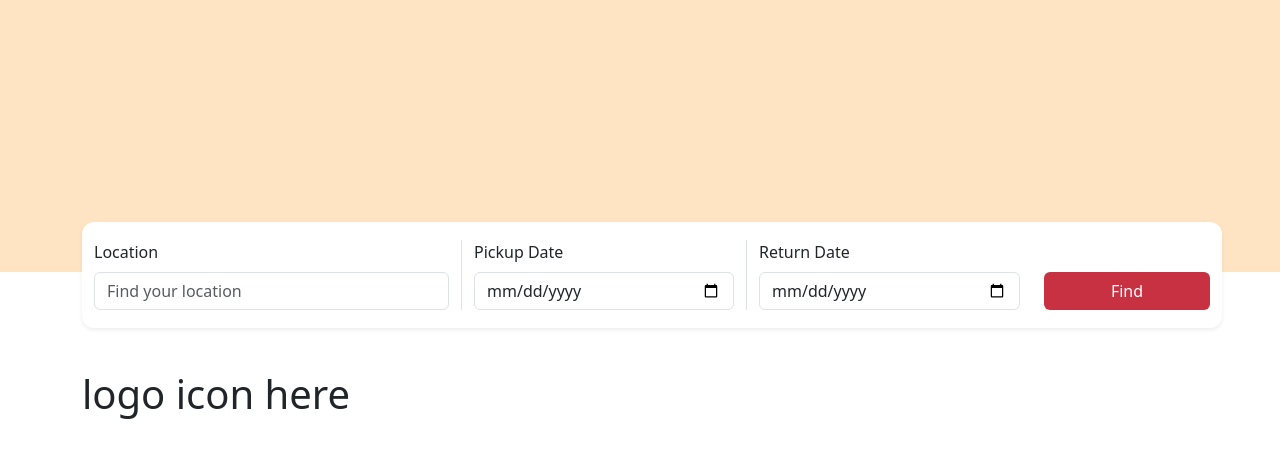
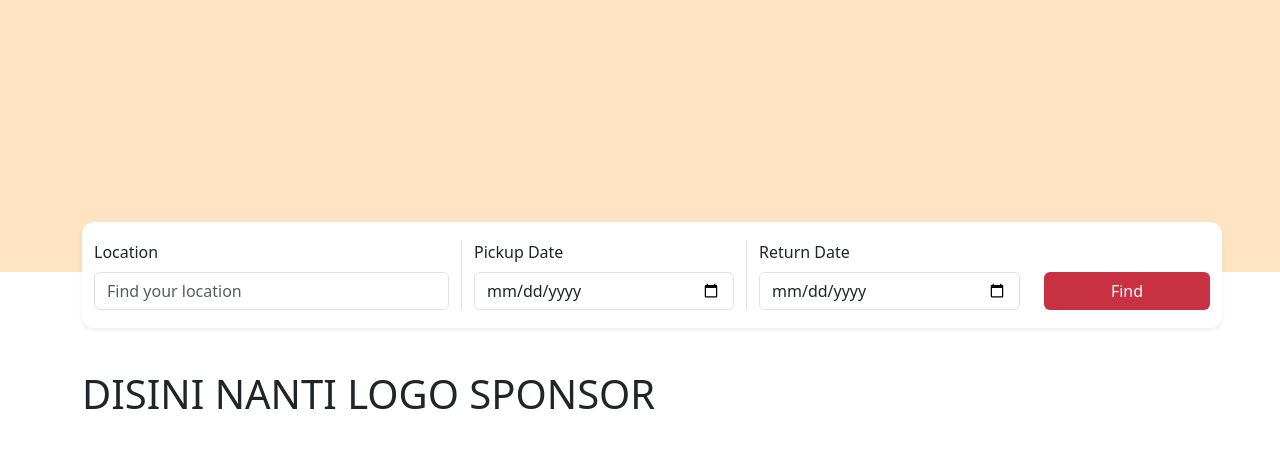
Before and after one commit to akhmadrizki/tmd-learn-git, a plain HTML site: page index.html in a window 1280 px wide. Shown: the part 528-986 px from the top of the page. Drawn offline with nearby package versions, Linux system fonts and the light colour scheme.

Commit message:
change title in second section

```diff
--- a/index.html
+++ b/index.html
@@ -92,7 +92,7 @@
 
     <div class="content vh-100" style="padding-top: 98px;">
       <div class="container">
-        <h1>logo icon here</h1>
+        <h1>DISINI NANTI LOGO SPONSOR</h1>
       </div>
     </div>
 
```
